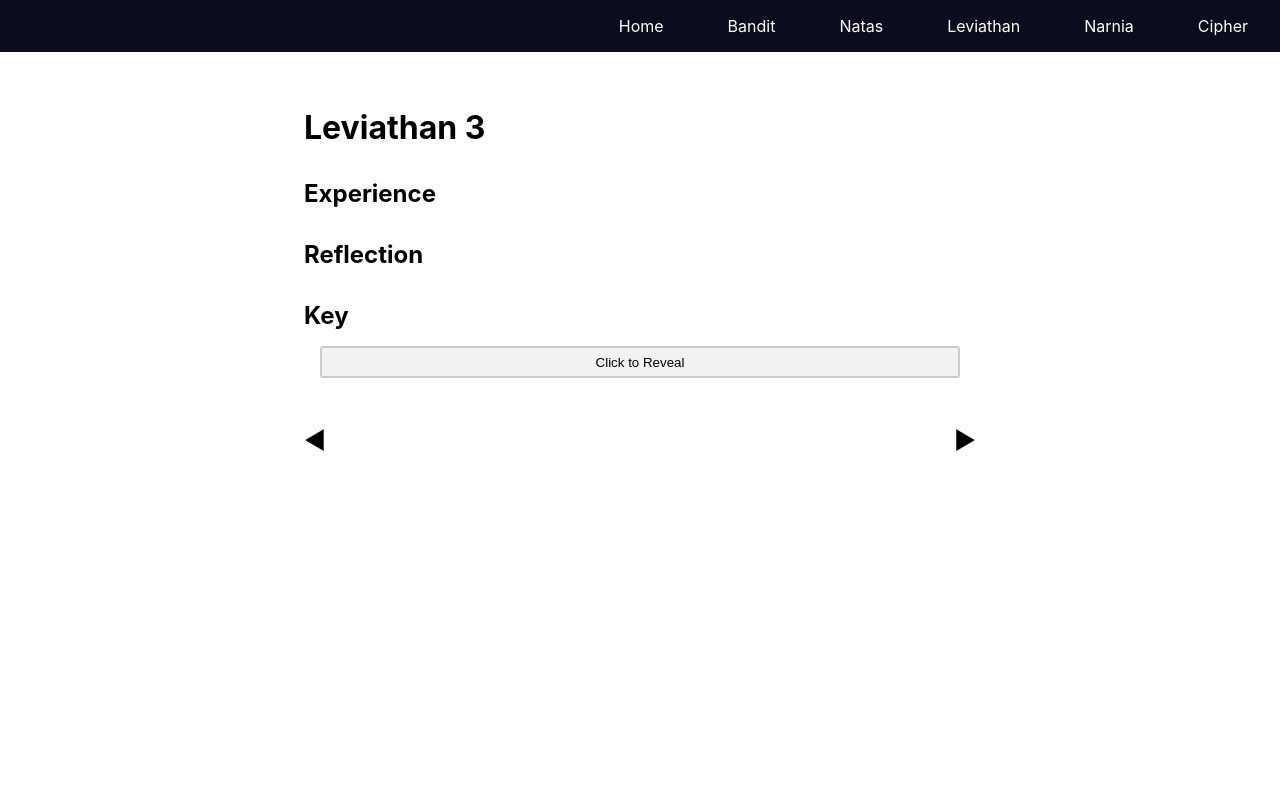
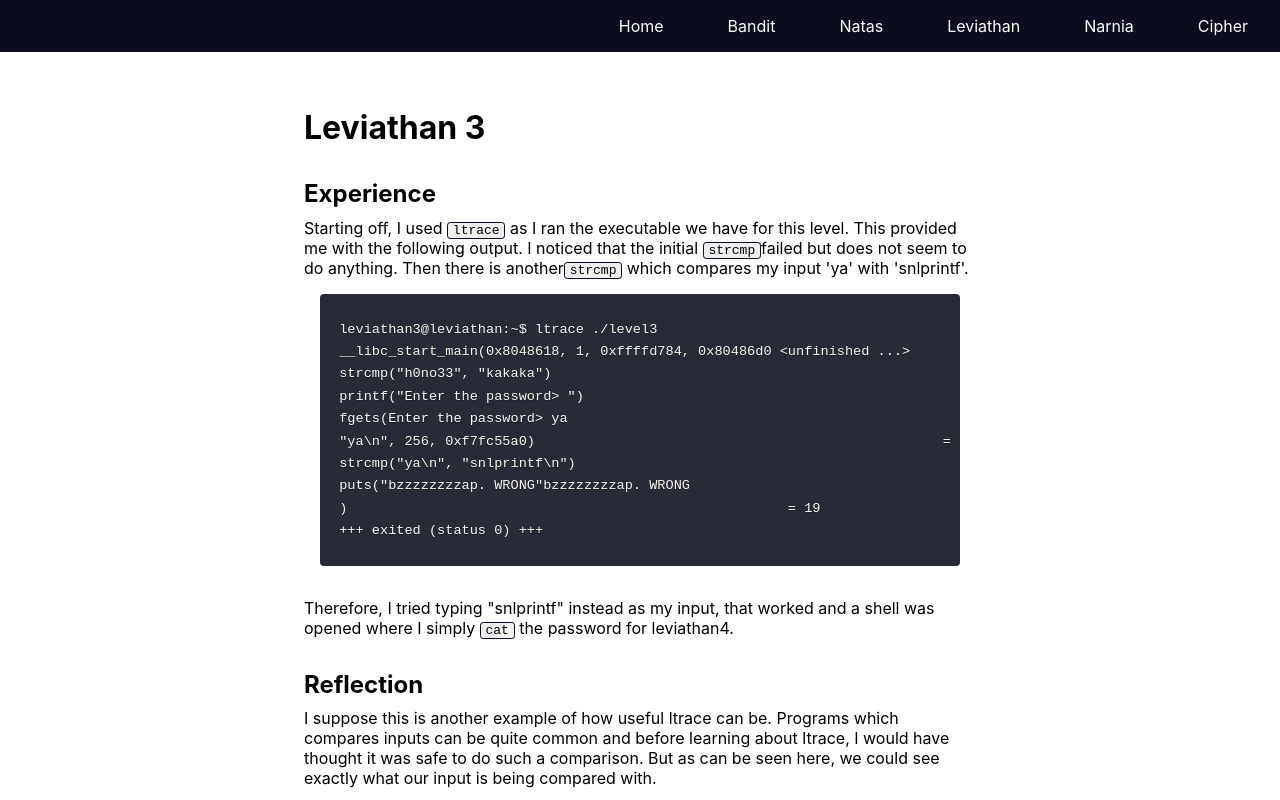
Before and after one commit to ryannath/over-the-wire, a Next.js app: page /over-the-wire/leviathan/leviathan3 in a window 1280 px wide. Shown: the top 800 px of the page. Built offline with nearby package versions, Linux system fonts and the light colour scheme; a web font is replaced by a local one.

Commit message:
Short write up of leviathan3

```diff
--- a/pages/leviathan/leviathan3.tsx
+++ b/pages/leviathan/leviathan3.tsx
@@ -1,3 +1,4 @@
+import CodeBlock from "../../components/elements/CodeBlock/CodeBlock"
 import PageNav from "../../components/elements/PageNav/PageNav"
 import SpoilerKey from "../../components/elements/SpoilerKey/SpoilerKey"
 
@@ -7,9 +8,41 @@ const leviathan3 = () => {
       <h1>Leviathan 3</h1>
       <section>
         <h2>Experience</h2>
+        <p>
+          Starting off, I used <code>ltrace</code> as I ran
+          the executable we have for this level. This provided me with
+          the following output. I noticed that the initial <code>strcmp</code>
+          failed but does not seem to do anything. Then there is another
+          <code>strcmp</code> which compares my input &apos;ya&apos; with
+          &apos;snlprintf&apos;.
+        </p>
+        <CodeBlock language="">
+          {`leviathan3@leviathan:~$ ltrace ./level3
+__libc_start_main(0x8048618, 1, 0xffffd784, 0x80486d0 <unfinished ...>
+strcmp("h0no33", "kakaka")                                                      = -1
+printf("Enter the password> ")                                                  = 20
+fgets(Enter the password> ya
+"ya\\n", 256, 0xf7fc55a0)                                                  = 0xffffd590
+strcmp("ya\\n", "snlprintf\\n")                                                   = 1
+puts("bzzzzzzzzap. WRONG"bzzzzzzzzap. WRONG
+)                                                      = 19
++++ exited (status 0) +++`}
+        </CodeBlock>
+        <p>
+          Therefore, I tried typing &quot;snlprintf&quot; instead as my input, that
+          worked and a shell was opened where I simply <code>cat</code> the password
+          for leviathan4.
+        </p>
       </section>
       <section>
         <h2>Reflection</h2>
+        <p>
+          I suppose this is another example of how useful ltrace can be.
+          Programs which compares inputs can be quite common and before learning
+          about ltrace, I would have thought it was safe to do such a comparison.
+          But as can be seen here, we could see exactly what our input
+          is being compared with.
+        </p>
       </section>
       <SpoilerKey>
         {`vuH0coox6m`}
```
